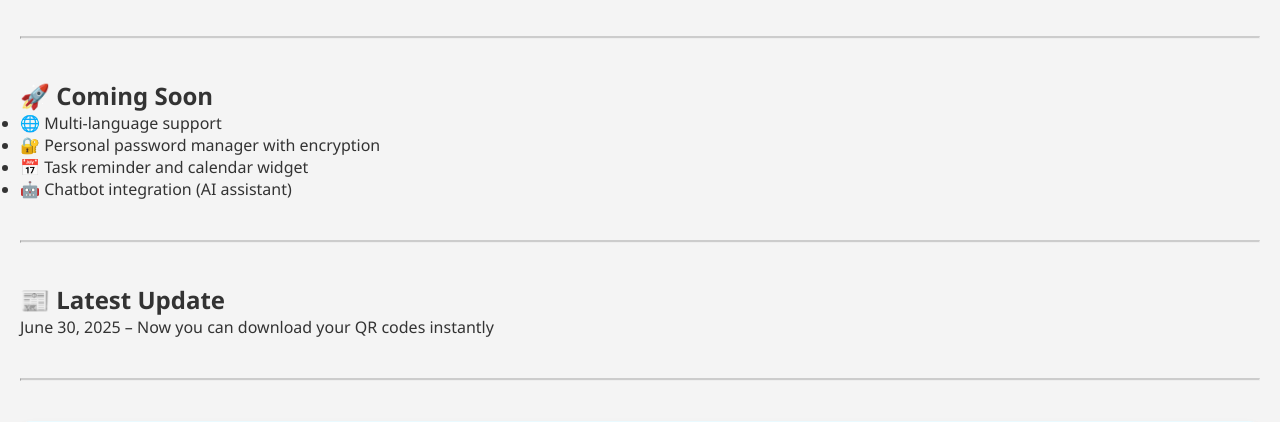
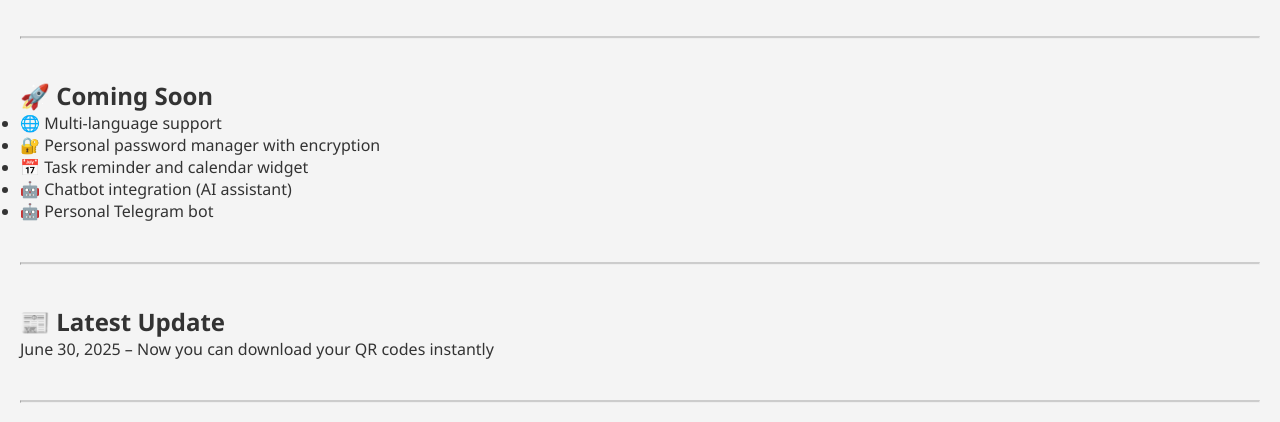
Before and after one commit to jaiminparmar24/FLask, a Flask app: page /dashboard in a window 1280 px wide. Shown: the part 1677-2099 px from the top of the page. Run offline with Flask 3, Linux system fonts and the light colour scheme; the visitor is signed in with stand-in values (Sample User, id 1); data comes from the database, SQL or seed files in the repository.

Commit message:
Add files via upload

```diff
--- a/templates/dashboard.html
+++ b/templates/dashboard.html
@@ -312,6 +312,7 @@
     <li>🔐 Personal password manager with encryption</li>
     <li>📅 Task reminder and calendar widget</li>
     <li>🤖 Chatbot integration (AI assistant)</li>
+    <li>🤖 Personal Telegram bot </li>
   </ul>
 </section>
 <hr style="margin: 40px 0; border-top: 2px solid #ccc;" />
```
